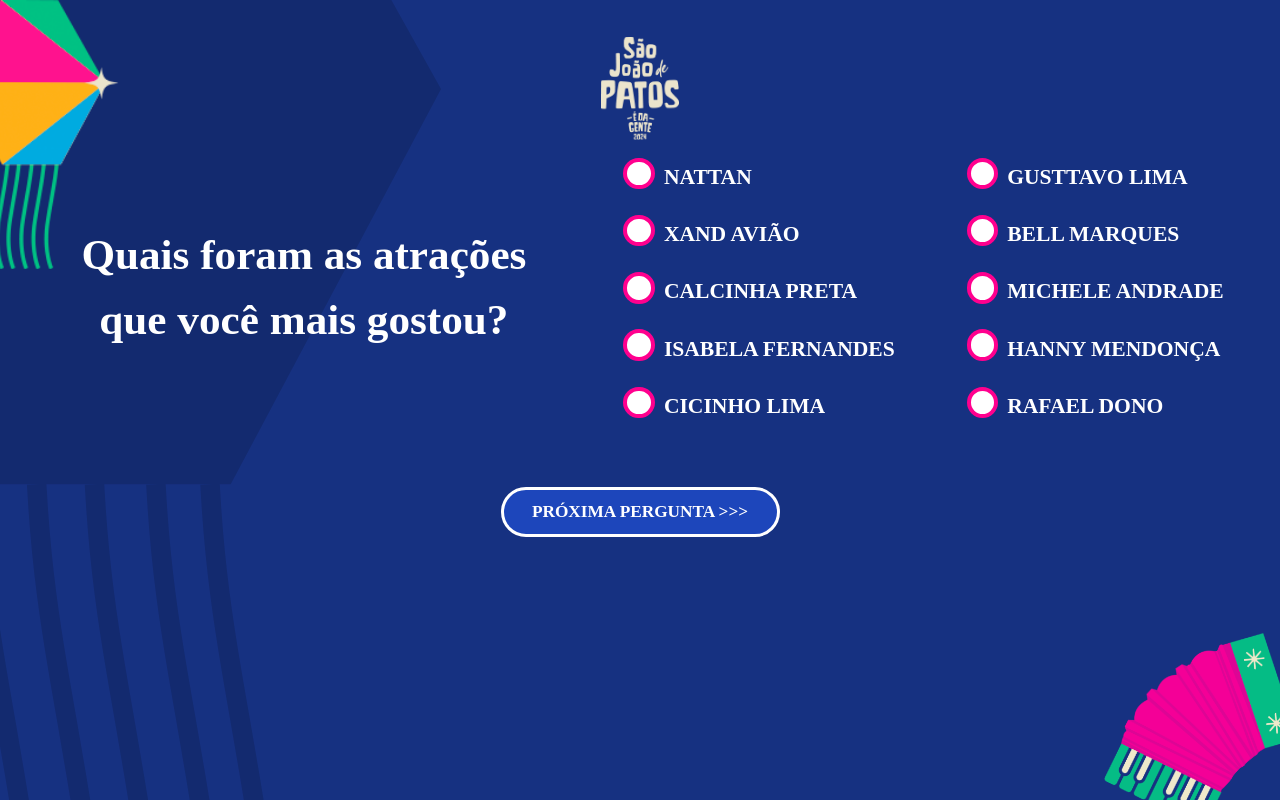
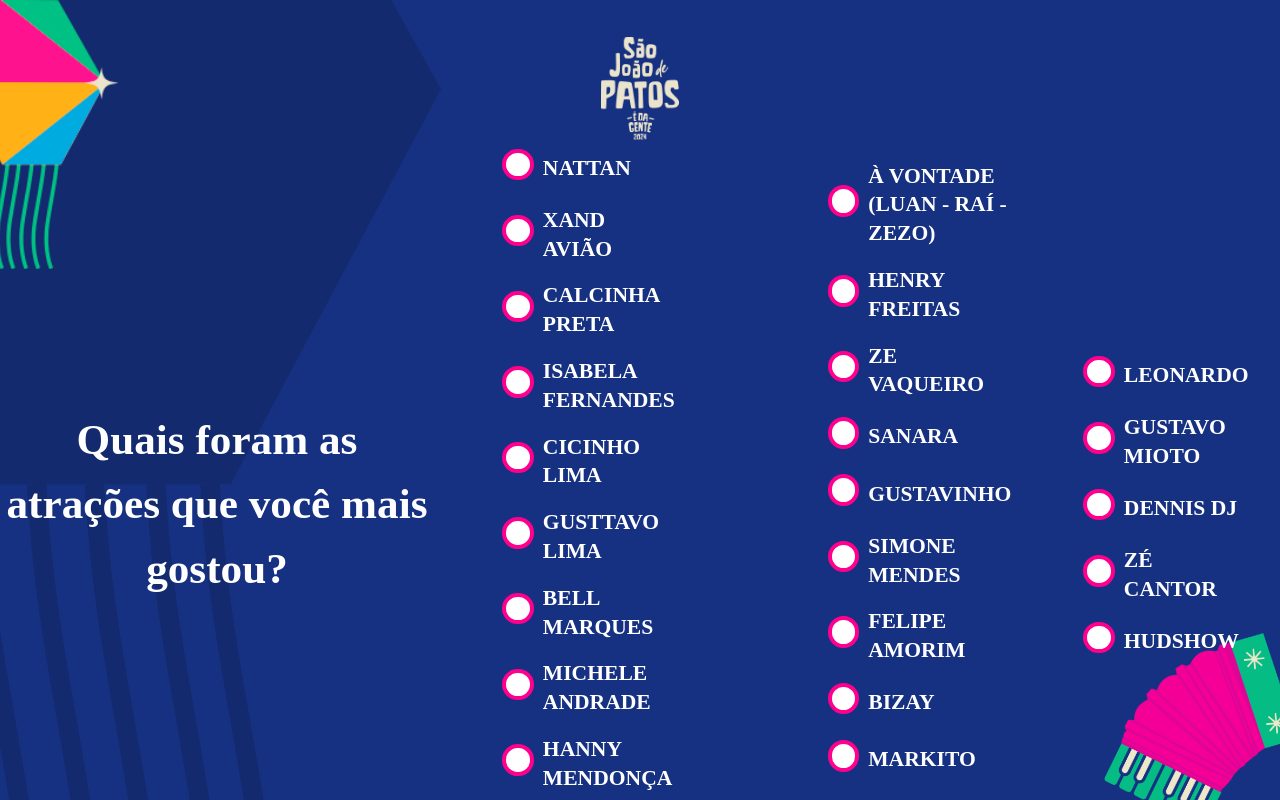
Before and after one commit to RuanDevz/S-o-Jo-o-de-patos-2024, a React (Vite) app in the folder saojoao2024/: page /question15 in a window 1280 px wide. Shown: the top 800 px of the page. Built offline with nearby package versions, Linux system fonts and the light colour scheme; a web font is replaced by a local one.

Commit message:
feat: add a all cantors

```diff
--- /dev/null
+++ b/saojoao2024/src/components/cantores/Cantores.jsx
@@ -0,0 +1,12 @@
+import React from 'react'
+
+const Cantores = ({label,checked}) => {
+  return (
+    <div>
+      <label className='flex items-center  text-white font-bold' htmlFor={label}>{label}</label>
+      <input checked={checked} id={label} {...props} type="checkbox" />
+    </div>
+  )
+}
+
+export default Cantores
--- a/saojoao2024/src/pages/Question15/Question15.jsx
+++ b/saojoao2024/src/pages/Question15/Question15.jsx
@@ -6,7 +6,7 @@ import { useNavigate } from 'react-router-dom';
 import Context from '../../Context/Context';
 import Error from '../../components/Error/Error';
 import BalaoESanfona from '../../components/balaoesanfona/balaoesanfona';
-import './styles.css'
+import './styles.css';
 
 const Question15 = () => {
   // Reset history state to prevent back navigation
@@ -16,6 +16,9 @@ const Question15 = () => {
   };
 
   const [zoom, setZoom] = useState(null);
+  const [options, setOptions] = useState([]);
+  const { setError, feedbacks, setFeedbacks } = useContext(Context);
+  const navigate = useNavigate();
 
   useEffect(() => {
     const handleResize = () => {
@@ -36,13 +39,43 @@ const Question15 = () => {
     };
   }, []);
 
-  const { setError, feedbacks, setFeedbacks } = useContext(Context);
-
   useEffect(() => {
     setError('');
   }, []);
 
-  const [options, setOptions] = useState([]);
+  const cantores = [
+    'NATTAN',
+    'XAND AVIÃO',
+    'CALCINHA PRETA',
+    'ISABELA FERNANDES',
+    'CICINHO LIMA',
+    'GUSTTAVO LIMA',
+    'BELL MARQUES',
+    'MICHELE ANDRADE',
+    'HANNY MENDONÇA',
+    'RAFAEL DONO'
+  ];
+
+  const cantore2 = [
+    'À VONTADE (LUAN - RAÍ - ZEZO)',
+    'HENRY FREITAS',
+    'ZE VAQUEIRO',
+    'SANARA',
+    'GUSTAVINHO',
+    'SIMONE MENDES',
+    'FELIPE AMORIM',
+    'BIZAY',
+    'MARKITO',
+    'HÊNIO BARÃO'
+  ];
+
+  const cantore3 = [
+    'LEONARDO',
+    'GUSTAVO MIOTO',
+    'DENNIS DJ',
+    'ZÉ CANTOR',
+    'HUDSHOW'
+  ];
 
   const handleOptionSelected = (option) => {
     if (options.includes(option)) {
@@ -52,21 +85,19 @@ const Question15 = () => {
     }
   };
 
-  const navigate = useNavigate();
-
   const handleclick = () => {
     if (options.length === 0) {
       setError('Selecione pelo menos uma opção!');
     } else {
       window.scrollTo({ top: 0 });
       setFeedbacks(prevFeedbacks => [...prevFeedbacks, ...options]);
-      console.log(feedbacks)
+      console.log(feedbacks);
       navigate('/question16');
     }
   };
 
   return (
-    <div style={{zoom: zoom}}>
+    <div style={{ zoom: zoom }}>
       <header className='flex justify-center items-center mt-5 lg:mt-10 2xl:mt-32 2xl:pb-12'>
         <Logo />
       </header>
@@ -75,128 +106,52 @@ const Question15 = () => {
           Quais foram as atrações que você mais gostou?
         </h1>
         <section className='flex flex-col  lg:flex lg:gap-0 lg:flex-col '>
-          <div>
-            <label className='flex items-center  text-white font-bold' htmlFor='NATTAN'>
+          {cantores.map((cantor, index) => (
+            <div key={index}>
+              <label className='flex items-center  text-white font-bold' htmlFor={cantor}>
                 <InputCheck
                   type='checkbox'
-                id='NATTAN'
-                value='NATTAN'
-                checked={options.includes('NATTAN')}
-                onChange={() => handleOptionSelected('NATTAN')}
+                  id={cantor}
+                  value={cantor}
+                  checked={options.includes(cantor)}
+                  onChange={() => handleOptionSelected(cantor)}
                 />
-              <span>NATTAN</span>
+                <span>{cantor}</span>
               </label>
             </div>
-          <div>
-            <label className='flex items-center  text-white font-bold' htmlFor='XAND AVIÃO'>
+          ))}
+        </section>
+        <section className='flex flex-col  lg:flex lg:gap-0 lg:flex-col'>
+          {cantore2.map((cant, index) => (
+            <div key={index}>
+              <label className='flex items-center ml-[90px]  text-white font-bold' htmlFor={cant}>
                 <InputCheck
                   type='checkbox'
-                id='XAND AVIÃO'
-                value='XAND AVIÃO'
-                checked={options.includes('XAND AVIÃO')}
-                onChange={() => handleOptionSelected('XAND AVIÃO')}
+                  id={cant}
+                  value={cant}
+                  checked={options.includes(cant)}
+                  onChange={() => handleOptionSelected(cant)}
                 />
-              <span>XAND AVIÃO</span>
+                <span>{cant}</span>
               </label>
             </div>
-          <div>
-            <label className='flex items-center  text-white font-bold' htmlFor='CALCINHA PRETA'>
+          ))}
+        </section>
+        <section className='flex flex-col mr-[31px]  lg:flex lg:gap-0 lg:flex-col'>
+          {cantore3.map((cant3, index) => (
+            <div key={index}>
+              <label className='flex items-center  text-white font-bold' htmlFor={cant3}>
                 <InputCheck
                   type='checkbox'
-                id='CALCINHA PRETA'
-                value='CALCINHA PRETA'
-                checked={options.includes('CALCINHA PRETA')}
-                onChange={() => handleOptionSelected('CALCINHA PRETA')}
+                  id={cant3}
+                  value={cant3}
+                  checked={options.includes(cant3)}
+                  onChange={() => handleOptionSelected(cant3)}
                 />
-              <span>CALCINHA PRETA</span>
+                <span>{cant3}</span>
               </label>
             </div>
-          <div>
-            <label className='flex items-center  text-white font-bold' htmlFor='ISABELA FERNANDES'>
-              <InputCheck
-                type='checkbox'
-                id='ISABELA FERNANDES'
-                value='ISABELA FERNANDES'
-                checked={options.includes('ISABELA FERNANDES')}
-                onChange={() => handleOptionSelected('ISABELA FERNANDES')}
-              />
-              <span>ISABELA FERNANDES</span>
-            </label>
-          </div>
-          <div>
-            <label className='flex items-center  text-white font-bold' htmlFor='CICINHO LIMA'>
-              <InputCheck
-                type='checkbox'
-                id='CICINHO LIMA'
-                value='CICINHO LIMA'
-                checked={options.includes('CICINHO LIMA')}
-                onChange={() => handleOptionSelected('CICINHO LIMA')}
-              />
-              <span>CICINHO LIMA</span>
-            </label>
-          </div>
-        </section>
-        <section>
-        <div>
-            <label className='flex items-center my-5  text-white font-bold' htmlFor='GUSTTAVO LIMA'>
-              <InputCheck
-                type='checkbox'
-                id='GUSTTAVO LIMA'
-                value='GUSTTAVO LIMA'
-                checked={options.includes('GUSTTAVO LIMA')}
-                onChange={() => handleOptionSelected('GUSTTAVO LIMA')}
-              />
-              <span>GUSTTAVO LIMA</span>
-            </label>
-          </div>
-          <div>
-            <label className='flex items-center my-5  text-white font-bold' htmlFor='BELL MARQUES'>
-              <InputCheck
-                type='checkbox'
-                id='BELL MARQUES'
-                value='BELL MARQUES'
-                checked={options.includes('BELL MARQUES')}
-                onChange={() => handleOptionSelected('BELL MARQUES')}
-              />
-              <span>BELL MARQUES</span>
-            </label>
-          </div>
-          <div>
-            <label className='flex items-center my-5  text-white font-bold' htmlFor='MICHELE ANDRADE'>
-              <InputCheck
-                type='checkbox'
-                id='MICHELE ANDRADE'
-                value='MICHELE ANDRADE'
-                checked={options.includes('MICHELE ANDRADE')}
-                onChange={() => handleOptionSelected('MICHELE ANDRADE')}
-              />
-              <span>MICHELE ANDRADE</span>
-            </label>
-          </div>
-          <div>
-            <label className='flex items-center my-5  text-white font-bold' htmlFor='HANNY MENDONÇA'>
-              <InputCheck
-                type='checkbox'
-                id='HANNY MENDONÇA'
-                value='HANNY MENDONÇA'
-                checked={options.includes('HANNY MENDONÇA')}
-                onChange={() => handleOptionSelected('HANNY MENDONÇA')}
-              />
-              <span>HANNY MENDONÇA</span>
-            </label>
-          </div>
-          <div>
-            <label className='flex items-center my-5  text-white font-bold' htmlFor='RAFAEL DONO'>
-              <InputCheck
-                type='checkbox'
-                id='RAFAEL DONO'
-                value='RAFAEL DONO'
-                checked={options.includes('RAFAEL DONO')}
-                onChange={() => handleOptionSelected('RAFAEL DONO')}
-              />
-              <span>RAFAEL DONO</span>
-            </label>
-          </div>
+          ))}
         </section>
       </main>
       <div className='flex justify-center items-center mt-2 lg:mt-12'>
```
Lines whose indentation alone changed are shown as unchanged.
